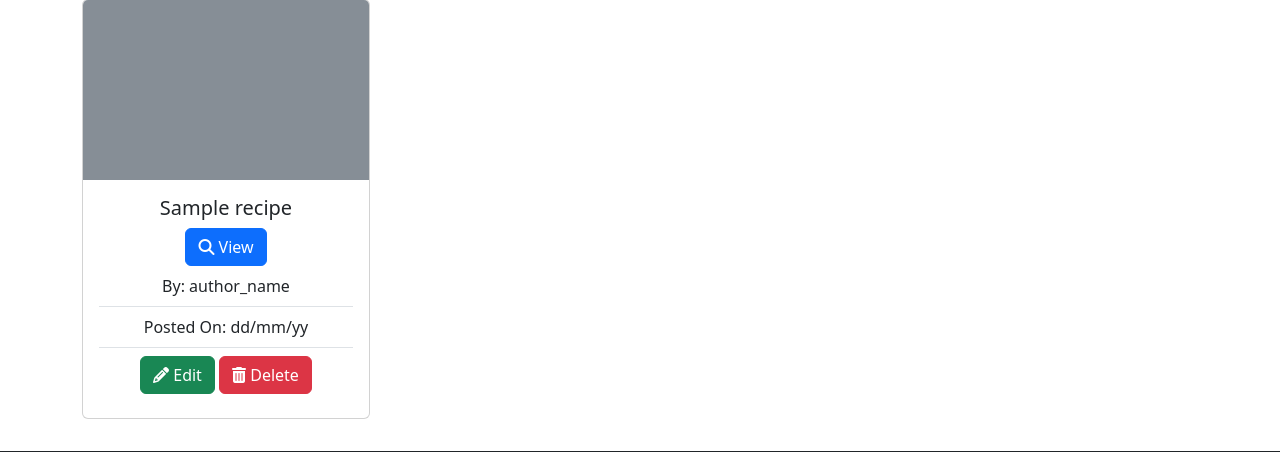
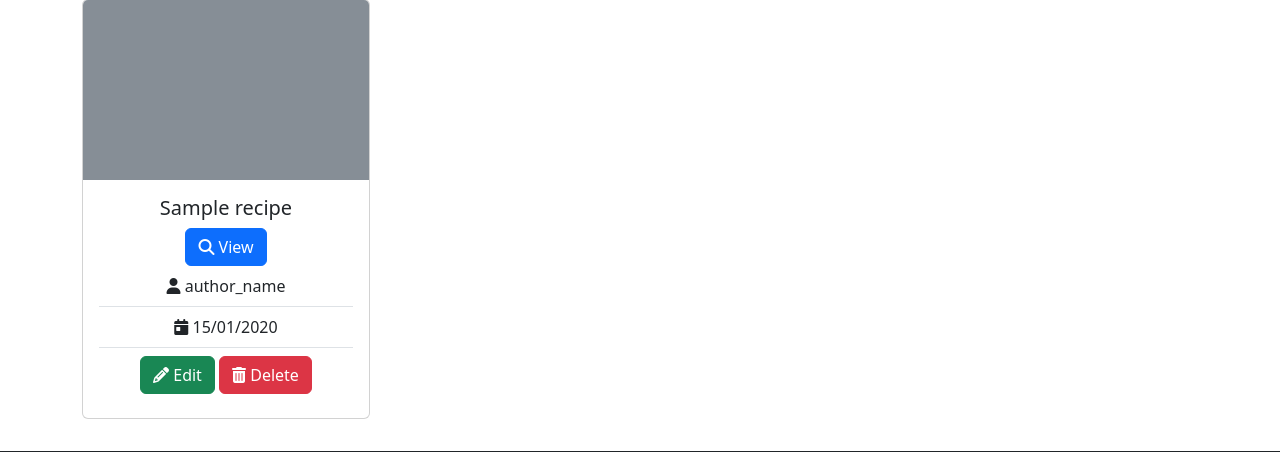
Before and after one commit to ozpc99/My-Recipes, a Flask app: page /recipes in a window 1280 px wide. Shown: the part 322-774 px from the top of the page. Run offline with Flask 2, Linux system fonts and the light colour scheme; tables that the repository leaves empty hold one stand-in row (values such as "Sample post"); some libraries are stand-ins or nearby versions.

Commit message:
Display 'post_date' on Recipe Preview Card
Used Jinja to display 'recipe.post_date' on recipe preview cards.

Used the '.strftime('%d/%m%Y')' function to display post_date in dd/mm/yy format.

```diff
--- a/recipe_site/templates/recipes.html
+++ b/recipe_site/templates/recipes.html
@@ -30,8 +30,12 @@
                         <h5 class="card-title">{{ recipe.recipe_name }}</h5>
                         <a href="#" class="btn btn-primary"><i class="fa-solid fa-magnifying-glass"></i> View</a>
                         <ul class="list-group list-group-flush">
-                            <li class="list-group-item">By: author_name</li>
-                            <li class="list-group-item">Posted On: dd/mm/yy</li>
+                            <li class="list-group-item">
+                                <i class="fa-solid fa-user"></i> author_name
+                            </li>
+                            <li class="list-group-item">
+                                <i class="fa-solid fa-calendar-day"></i> {{ recipe.post_date.strftime('%d/%m/%Y') }}
+                            </li>
                             <li class="list-group-item">
                                 <!--Button trigger modal to Edit Recipe -->
                                 <button type="button" class="btn btn-success" data-bs-toggle="modal"
```
Also changed, not shown: README.md.
